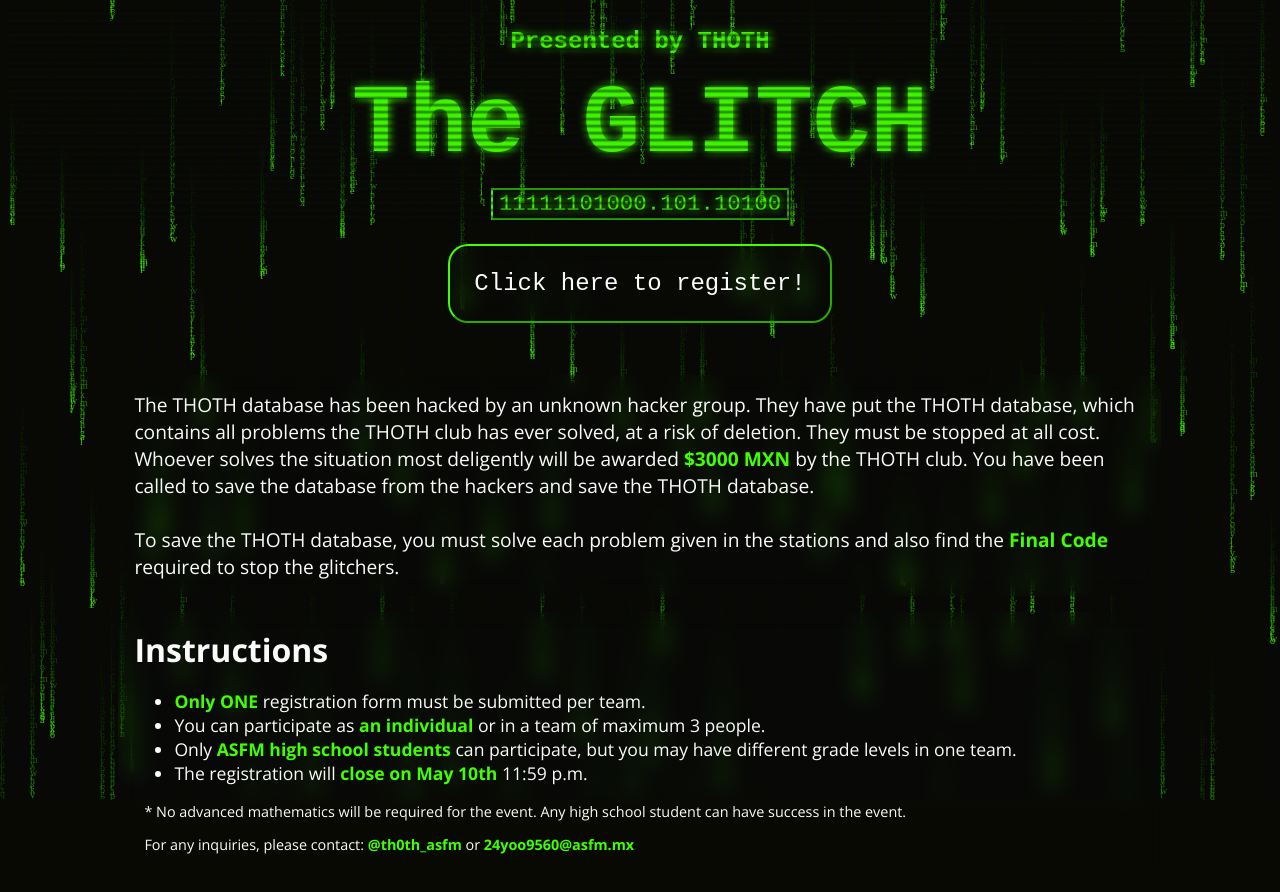
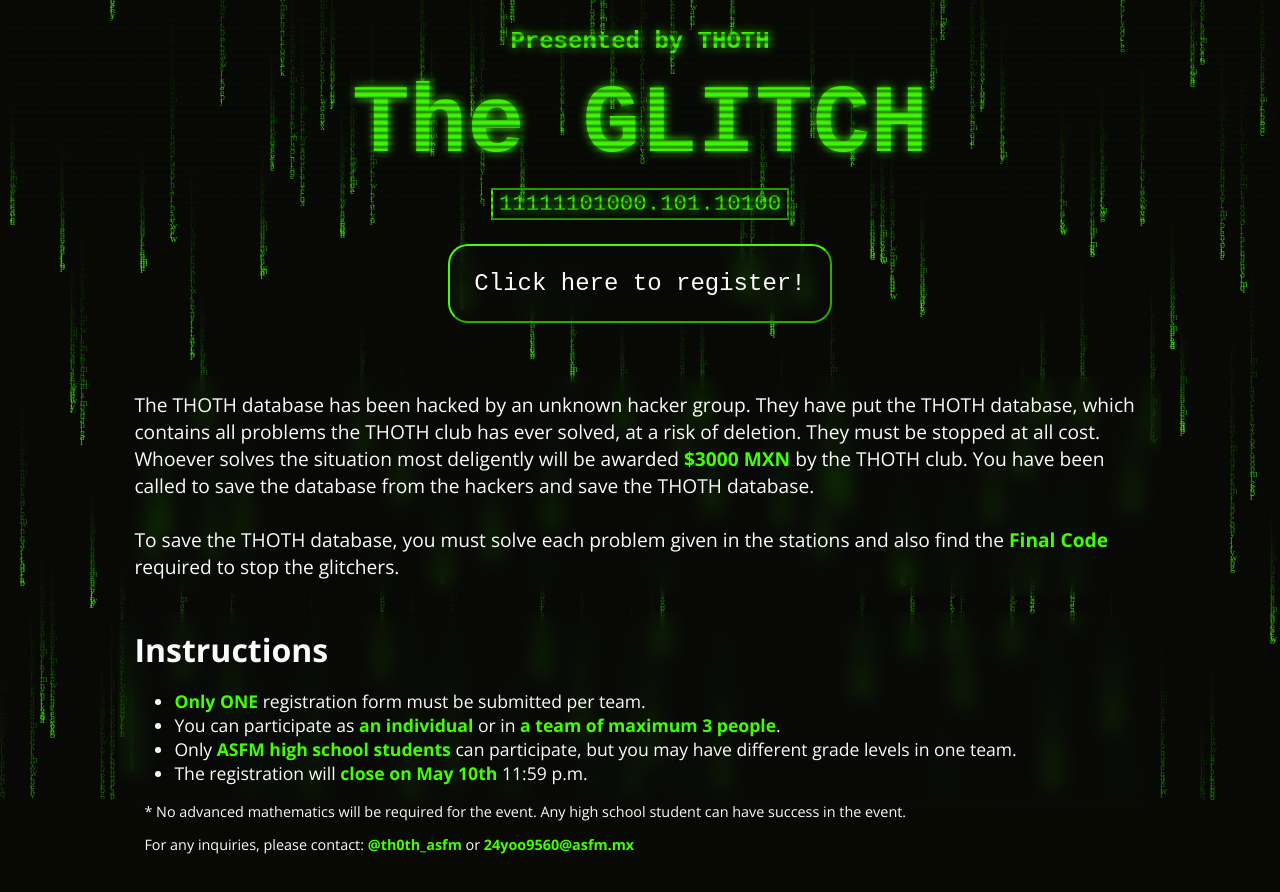
Before and after one commit to hydecnc/glitch, a SvelteKit app: page / in a window 1280 px wide. Built offline with nearby package versions, Linux system fonts and the light colour scheme.

Commit message:
fixed typo in tag

```diff
--- a/src/routes/+page.svelte
+++ b/src/routes/+page.svelte
@@ -58,7 +58,7 @@
 			<li><strong>Only ONE</strong> registration form must be submitted per team.</li>
 			<li>
 				You can participate as <strong>an individual</strong> or in
-				<stronog>a team of maximum 3 people</stronog>.
+				<strong>a team of maximum 3 people</strong>.
 			</li>
 			<li>
 				Only <strong>ASFM high school students</strong> can participate, but you may have different grade
```
